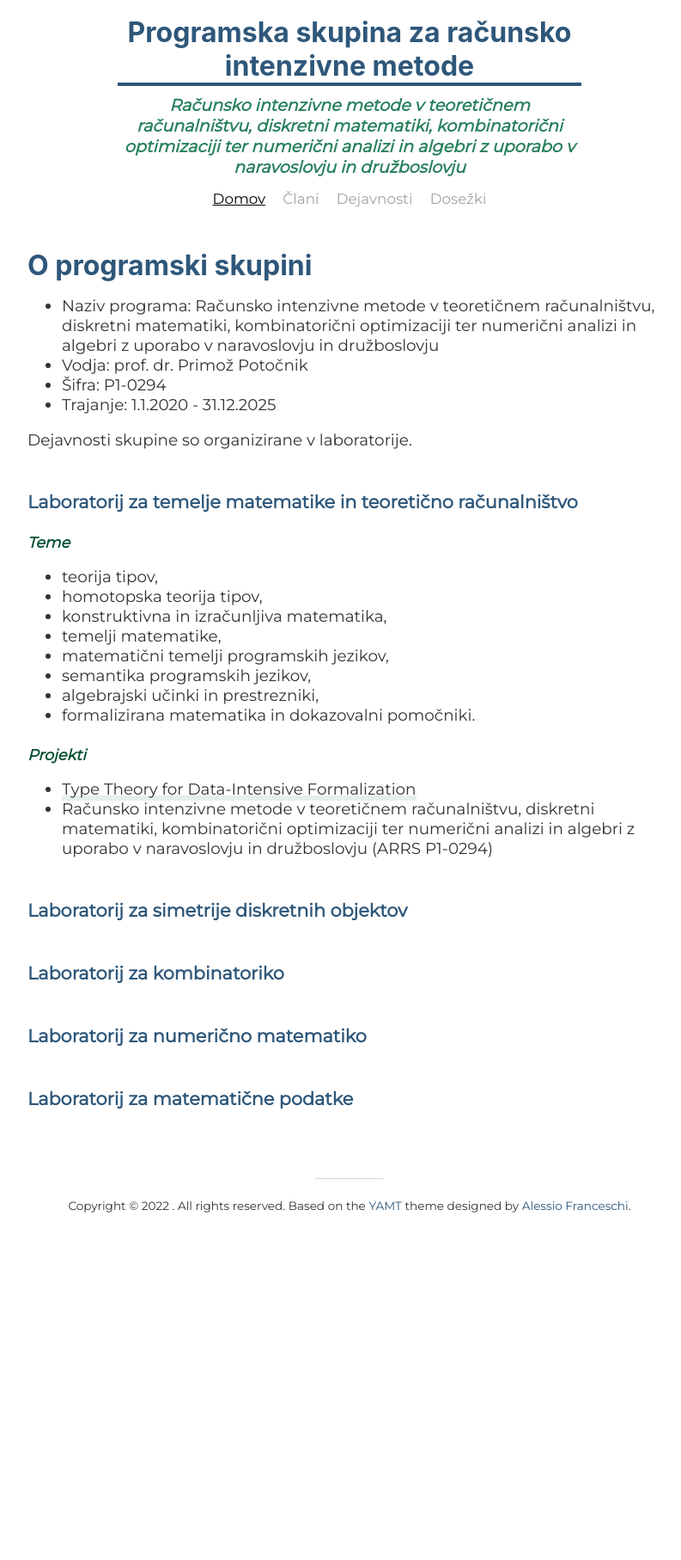
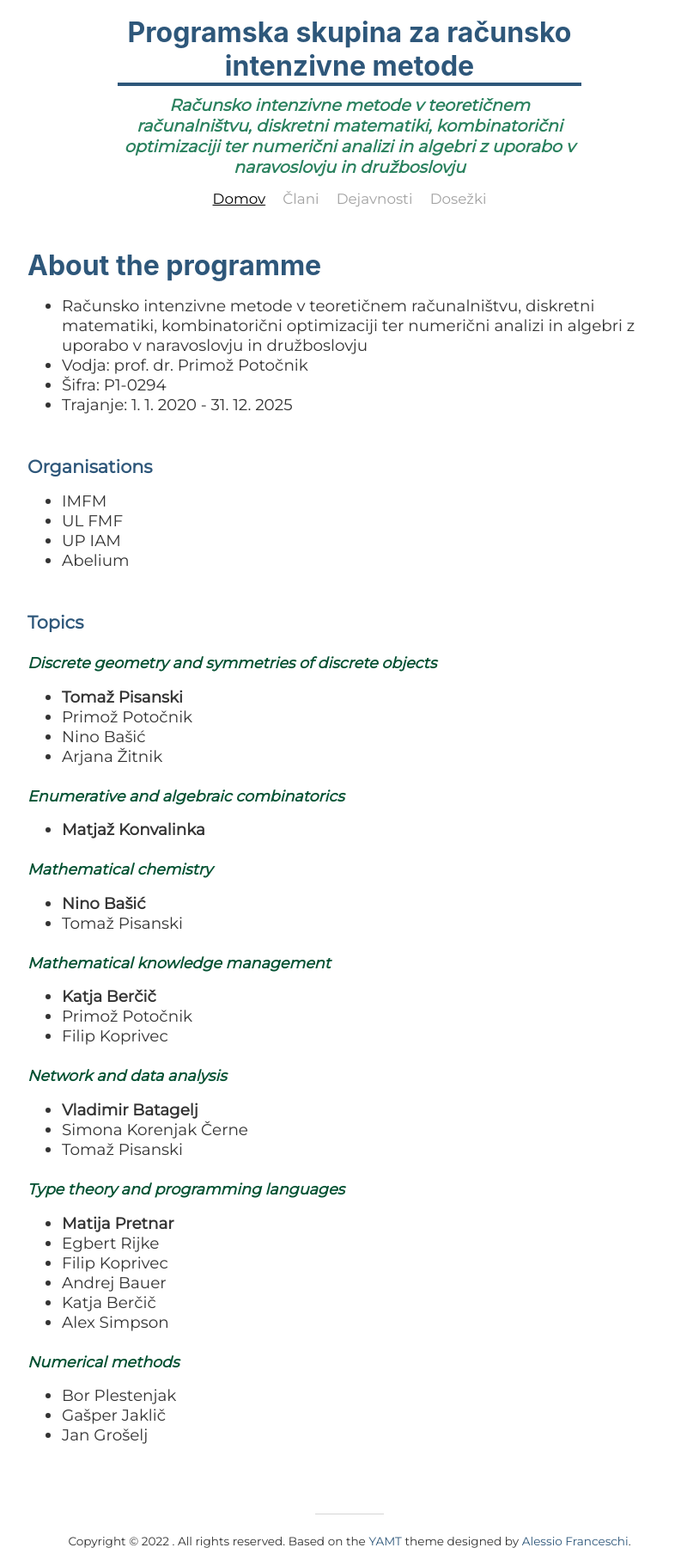
Before and after one commit to IMFM-SI/cimm-site, a Jekyll site: the page built from index.md, in a window 1280 px wide. Shown: the whole page at 86% size, without its empty margins (233-1026 px from the left). Built offline with Jekyll 4.4.1, drawn with Linux system fonts in a browser that asks for light colours; nearby versions of some CDN libraries; some web fonts are replaced; before the commit the page ends 1423 px from its top, so only the background shows below that.

Commit message:
Doldanski popravki

```diff
--- a/index.md
+++ b/index.md
@@ -1,39 +1,64 @@
 ---
 layout: page
-title: Računsko intenzivne metode
+title: Computationally intensive mathematical methods
 ---
 
-# O programski skupini
+# About the programme
 
-* Naziv programa: Računsko intenzivne metode v teoretičnem računalništvu, diskretni matematiki, kombinatorični optimizaciji ter numerični analizi in algebri z uporabo v naravoslovju in družboslovju
+* Računsko intenzivne metode v teoretičnem računalništvu, diskretni matematiki, kombinatorični optimizaciji ter numerični analizi in algebri z uporabo v naravoslovju in družboslovju
 * Vodja: prof. dr. Primož Potočnik
 * Šifra: P1-0294
-* Trajanje: 1.1.2020 - 31.12.2025
+* Trajanje: 1. 1. 2020 - 31. 12. 2025
 
-Dejavnosti skupine so organizirane v laboratorije.
+## Organisations
 
-## Laboratorij za temelje matematike in teoretično računalništvo
+* IMFM
+* UL FMF
+* UP IAM
+* Abelium
 
-### Teme
+## Topics
 
-* teorija tipov,
-* homotopska teorija tipov,
-* konstruktivna in izračunljiva matematika,
-* temelji matematike,
-* matematični temelji programskih jezikov,
-* semantika programskih jezikov,
-* algebrajski učinki in prestrezniki,
-* formalizirana matematika in dokazovalni pomočniki.
+### Discrete geometry and symmetries of discrete objects
 
-### Projekti
+* **Tomaž Pisanski**
+* Primož Potočnik
+* Nino Bašić
+* Arjana Žitnik
 
-* [Type Theory for Data-Intensive Formalization](https://tydiform.fmf.uni-lj.si/)
-* Računsko intenzivne metode v teoretičnem računalništvu, diskretni matematiki, kombinatorični optimizaciji ter numerični analizi in algebri z uporabo v naravoslovju in družboslovju (ARRS P1-0294)
+### Enumerative and algebraic combinatorics
 
-## Laboratorij za simetrije diskretnih objektov
+* **Matjaž Konvalinka**
 
-## Laboratorij za kombinatoriko
+### Mathematical chemistry
 
-## Laboratorij za numerično matematiko
+* **Nino Bašić**
+* Tomaž Pisanski
 
-## Laboratorij za matematične podatke
+### Mathematical knowledge management
+
+* **Katja Berčič**
+* Primož Potočnik
+* Filip Koprivec
+
+### Network and data analysis
+
+* **Vladimir Batagelj**
+* Simona Korenjak Černe
+* Tomaž Pisanski
+
+
+### Type theory and programming languages
+
+* **Matija Pretnar**
+* Egbert Rijke
+* Filip Koprivec
+* Andrej Bauer
+* Katja Berčič
+* Alex Simpson
+
+### Numerical methods
+
+* Bor Plestenjak
+* Gašper Jaklič
+* Jan Grošelj
```
Also changed, not shown: activities.md (added, +17 -0 lines), dejavnosti.md (deleted, +0 -14 lines), dosezki.md (deleted, +0 -10 lines), members.md (renamed from clani.md, +2 -2 lines), projects.md (added, +19 -0 lines).
